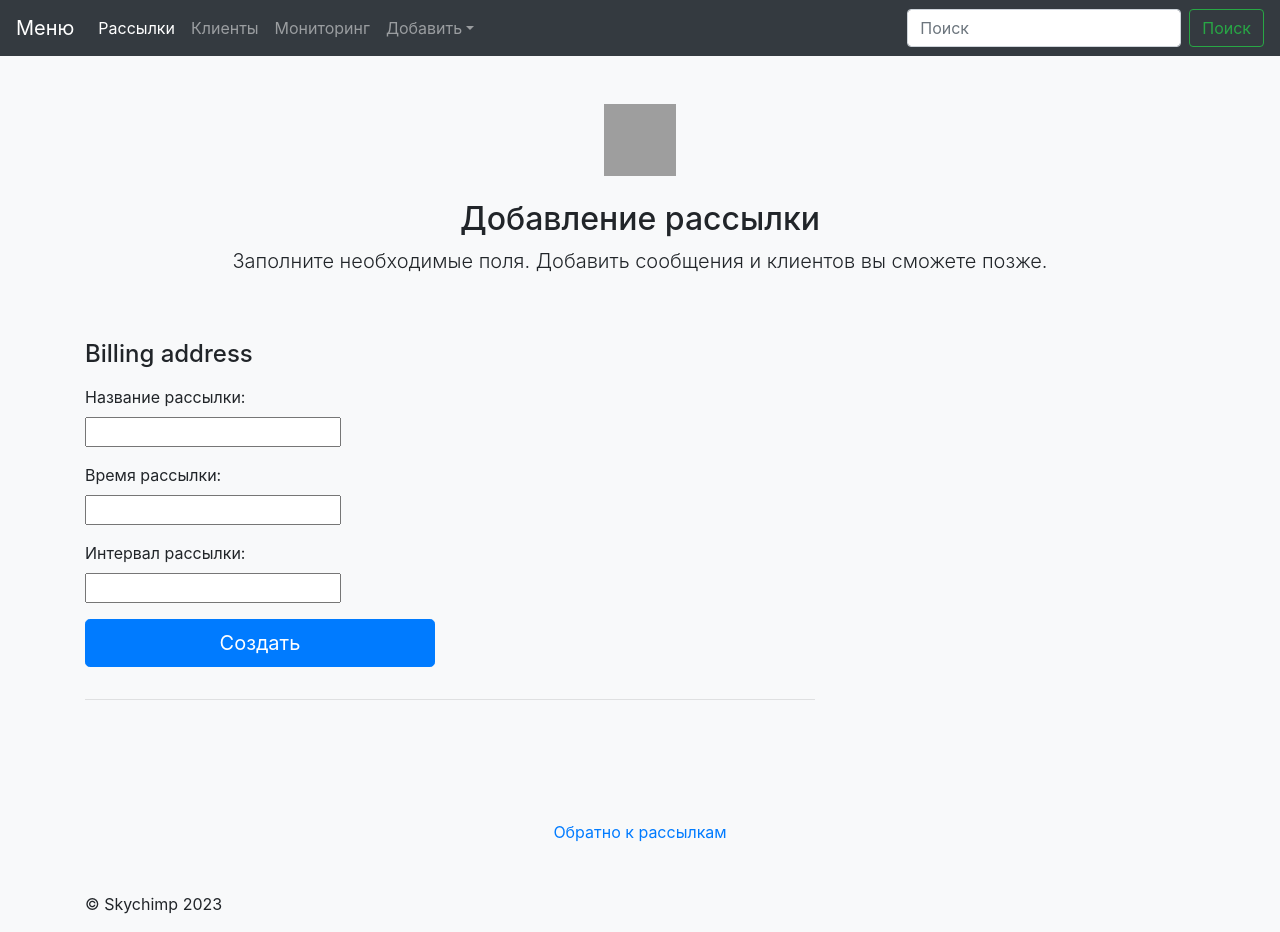
After one commit to kolambar/Skychimp, a Django app: page /create_mailing/ in a window 1280 px wide. The commit adds this page. Run offline with Django 4.2, Linux system fonts and the light colour scheme; some libraries are stand-ins or nearby versions; grey boxes are pictures that could not be loaded.

Commit message:
add mailin_detail.html mailin_form.html, inc_mailin.html and change base.html and several things to pages could work

```diff
--- a/mailing/models.py
+++ b/mailing/models.py
@@ -11,14 +11,13 @@ NULLABLE = {'blank': True, 'null': True}
 
 class Mailin(models.Model):
     name = models.CharField(max_length=150, verbose_name='название рассылки', unique=True)
-    slug = models.SlugField(unique=True, blank=True, verbose_name='название рассылки')
-    mail_time = models.CharField(verbose_name='время рассылки')  # xx:xx / час:минута
-    interval = models.CharField(verbose_name='интервал рассылки')  # xxxx-xx-xx / год-месяц-день
+    slug = models.SlugField(unique=True, blank=True, verbose_name='slug')
+    mail_time = models.CharField(max_length=5, verbose_name='время рассылки')  # xx:xx / час:минута
+    interval = models.CharField(max_length=15, verbose_name='интервал рассылки')  # xxxx-xx-xx / год-месяц-день
     status = models.BooleanField(verbose_name='запущена', default=True)
 
     def save(self, *args, **kwargs):
-        if not self.slug:
-            self.slug = slugify(unidecode(str(Mailin)))
+        self.slug = slugify(unidecode(str(self.name)))
         super().save(*args, **kwargs)
 
     def __str__(self):
--- a/mailing/templates/mailing/base.html
+++ b/mailing/templates/mailing/base.html
@@ -41,7 +41,7 @@
           <li class="nav-item dropdown">
             <a class="nav-link dropdown-toggle" href="http://example.com" id="dropdown01" data-toggle="dropdown" aria-haspopup="true" aria-expanded="false">Добавить</a>
             <div class="dropdown-menu" aria-labelledby="dropdown01">
-              <a class="dropdown-item" href="#">Рассылку</a>
+              <a class="dropdown-item" href="create_mailing">Рассылку</a>
               <a class="dropdown-item" href="#">Клиента</a>
               <a class="dropdown-item" href="#">Сообщение</a>
             </div>
--- /dev/null
+++ b/mailing/templates/mailing/mailin_form.html
@@ -0,0 +1,41 @@
+{% extends 'mailing/base.html' %}
+{% block content %}
+
+
+  <body class="bg-light">
+
+    <div class="container">
+      <div class="py-5 text-center">
+        <img class="d-block mx-auto mb-4" src="https://getbootstrap.com/docs/4.0/assets/brand/bootstrap-solid.svg" alt="" width="72" height="72">
+        <h2>Добавление рассылки</h2>
+        <p class="lead">Заполните необходимые поля. Добавить сообщения и клиентов вы сможете позже.</p>
+      </div>
+
+      <div class="row">
+
+        <div class="col-md-8 order-md-1">
+          <h4 class="mb-3">Billing address</h4>
+          <form class="needs-validation" method="post">
+            <div class="row">
+              <div class="col-md-6 mb-3">
+                {% csrf_token %}
+                {{ form.as_p }}
+                <button class="btn btn-primary btn-lg btn-block" type="submit">Создать</button>
+              </div>
+            </div>
+
+
+
+            <hr class="mb-4">
+          </form>
+        </div>
+      </div>
+
+      <footer class="my-5 pt-5 text-muted text-center text-small">
+        <ul class="list-inline">
+          <li class="list-inline-item"><a href="/">Обратно к рассылкам</a></li>
+        </ul>
+      </footer>
+    </div>
+
+{% endblock %}
--- a/mailing/urls.py
+++ b/mailing/urls.py
@@ -1,10 +1,11 @@
 from mailing.apps import MailingConfig
 from django.urls import path
-from mailing.views import MailinListView
-
+from mailing.views import MailinListView, MailinCreateView, MailinDetailView
 
 app_name = MailingConfig.name
 
 urlpatterns = [
     path('', MailinListView.as_view(), name='mailing_list'),
+    path('create_mailing/', MailinCreateView.as_view(), name='create_mailing'),
+    path('detail_mailing/<slug:slug>/', MailinDetailView.as_view(), name='detail_mailing'),
 ]
--- a/mailing/views.py
+++ b/mailing/views.py
@@ -1,4 +1,5 @@
-from django.views.generic import ListView
+from django.urls import reverse_lazy
+from django.views.generic import ListView, CreateView, DetailView
 from django.shortcuts import render
 from mailing.models import Mailin
 
@@ -8,3 +9,13 @@ from mailing.models import Mailin
 
 class MailinListView(ListView):
     model = Mailin
+
+
+class MailinCreateView(CreateView):
+    model = Mailin
+    fields = ('name', 'mail_time', 'interval',)  # Поля для заполнения при создании
+    success_url = reverse_lazy('mailing:mailing_list')  # Адрес для перенаправления после успешного создания
+
+
+class MailinDetailView(DetailView):
+    model = Mailin
```
Also changed, not shown: mailing/templates/includs/inc_mailin.html (added, +15 -0 lines), mailing/templates/mailing/mailin_detail.html (added, +28 -0 lines), mailing/templates/mailing/mailin_list.html (+6 -14 lines).
